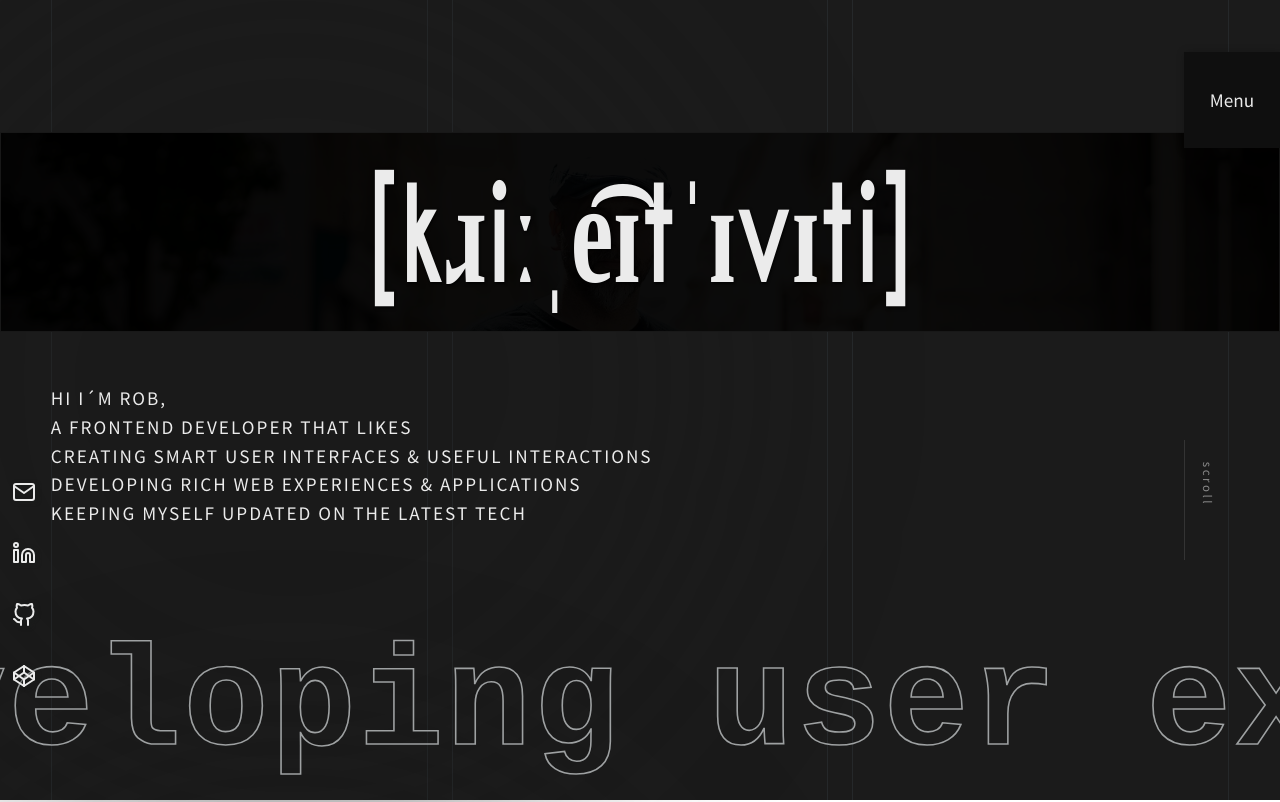
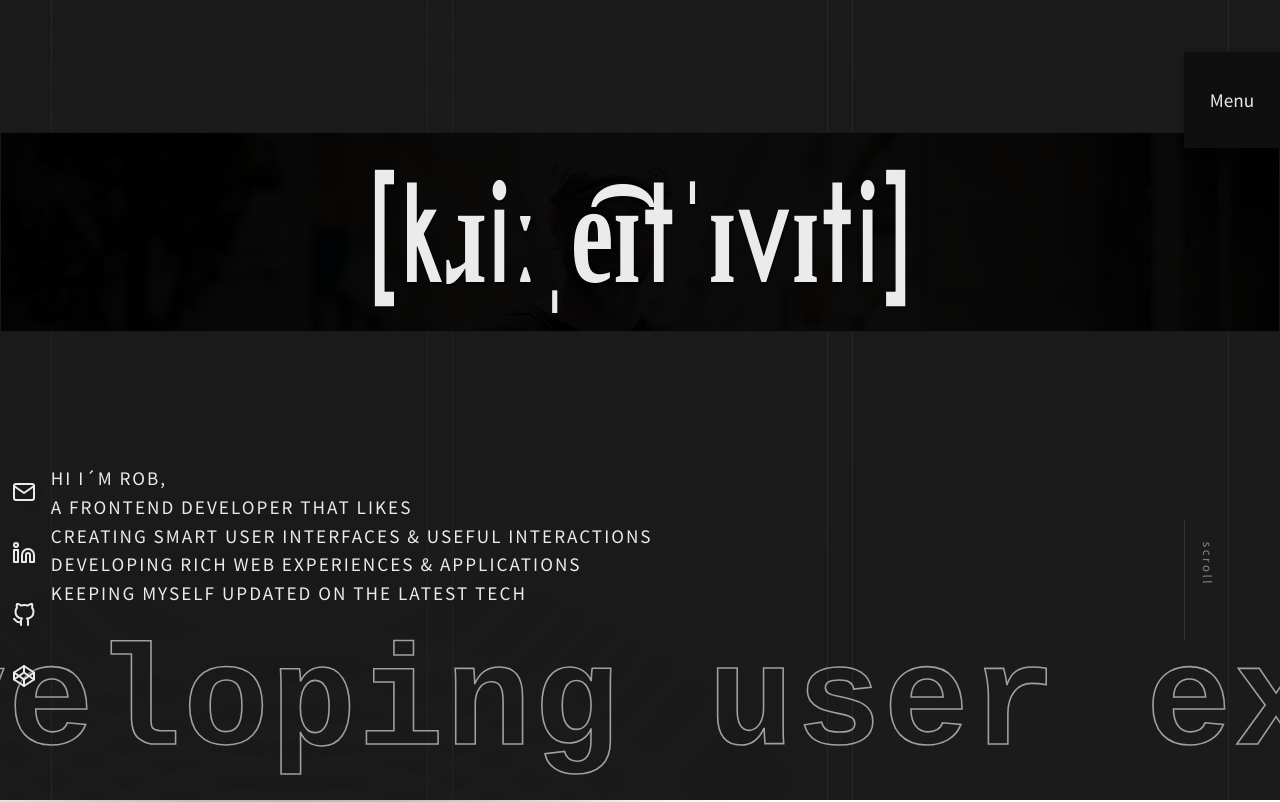
Before and after one commit to robonexx/robertwagar2024, a React (Vite) app: page / in a window 1280 px wide. Shown: the top 802 px of the page. Built offline with nearby package versions, Linux system fonts and the light colour scheme; a web font is replaced by a local one.

Commit message:
minor styling changes

```diff
--- a/src/components/scrolldown/scrolldownindicator.module.scss
+++ b/src/components/scrolldown/scrolldownindicator.module.scss
@@ -7,7 +7,7 @@
     position: absolute;
     left: auto;
       right: $body-space;
-      bottom: 30vh;
+      bottom: 20vh;
 
     .top-scroll-text {
       transform: rotate(90deg);
--- a/src/pages/home/_components/hero/Hero.jsx
+++ b/src/pages/home/_components/hero/Hero.jsx
@@ -4,7 +4,6 @@ import Intro from '../intro/Intro';
 import IntroText from '../intro/IntroText';
 import styles from './hero.module.scss';
 import BgEllipse from '../../../../components/bgellipse/BgEllipse';
-import RobSvg from '../robsvg/RobSvg';
 import ScrollIndicator from '../../../../components/scrolldown/ScrollIndicator'
 
 // eslint-disable-next-line react/prop-types
@@ -12,7 +11,6 @@ const Hero = () => {
   return (
     <div className={styles.hero}>
       <BgEllipse />
-    <RobSvg />
       <Intro />
       <IntroText />
       <SideScroll />
--- a/src/pages/home/_components/intro/intro.module.scss
+++ b/src/pages/home/_components/intro/intro.module.scss
@@ -48,8 +48,3 @@
         }
     }
 }
-
-.text {
-    margin-top: 5rem;
-    transform: scaleY(1.4);
-}
--- a/src/pages/home/_components/intro/introText.module.scss
+++ b/src/pages/home/_components/intro/introText.module.scss
@@ -10,10 +10,6 @@
   padding-left: $body-space;
   padding-right: $body-space;
 
-  @media (min-width: 960px) {
-    margin-top: 10vh;
-    text-align: left;
-  }
 
   .text > .p {
     margin: 0px;
```
